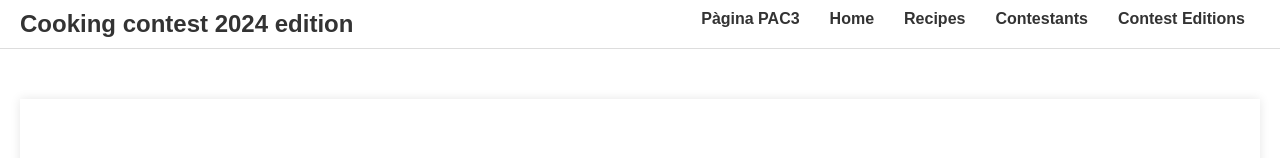
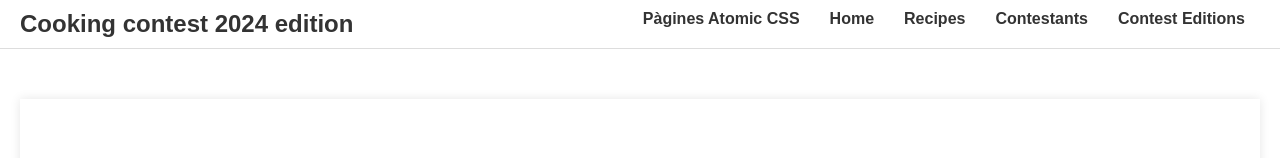
Before and after one commit to JaumeRM/WebEinesHTMLiCSS2PAC3, a website built with Parcel: page src/ia.html in a window 1280 px wide. Shown: the top 158 px of the page. Built offline with nearby package versions, Linux system fonts and the light colour scheme.

Commit message:
Proves Include

```diff
--- a/src/ia.html
+++ b/src/ia.html
@@ -14,7 +14,7 @@
         </div>
         <div class="nav-right">
           <ul>
-            <li><a href="index.html">Pàgina PAC3</a></li>
+            <li><a href="index.html">Pàgines Atomic CSS</a></li>
             <li><a href="#home">Home</a></li>
             <li><a href="#recipes">Recipes</a></li>
             <li><a href="#contestants">Contestants</a></li>
```
